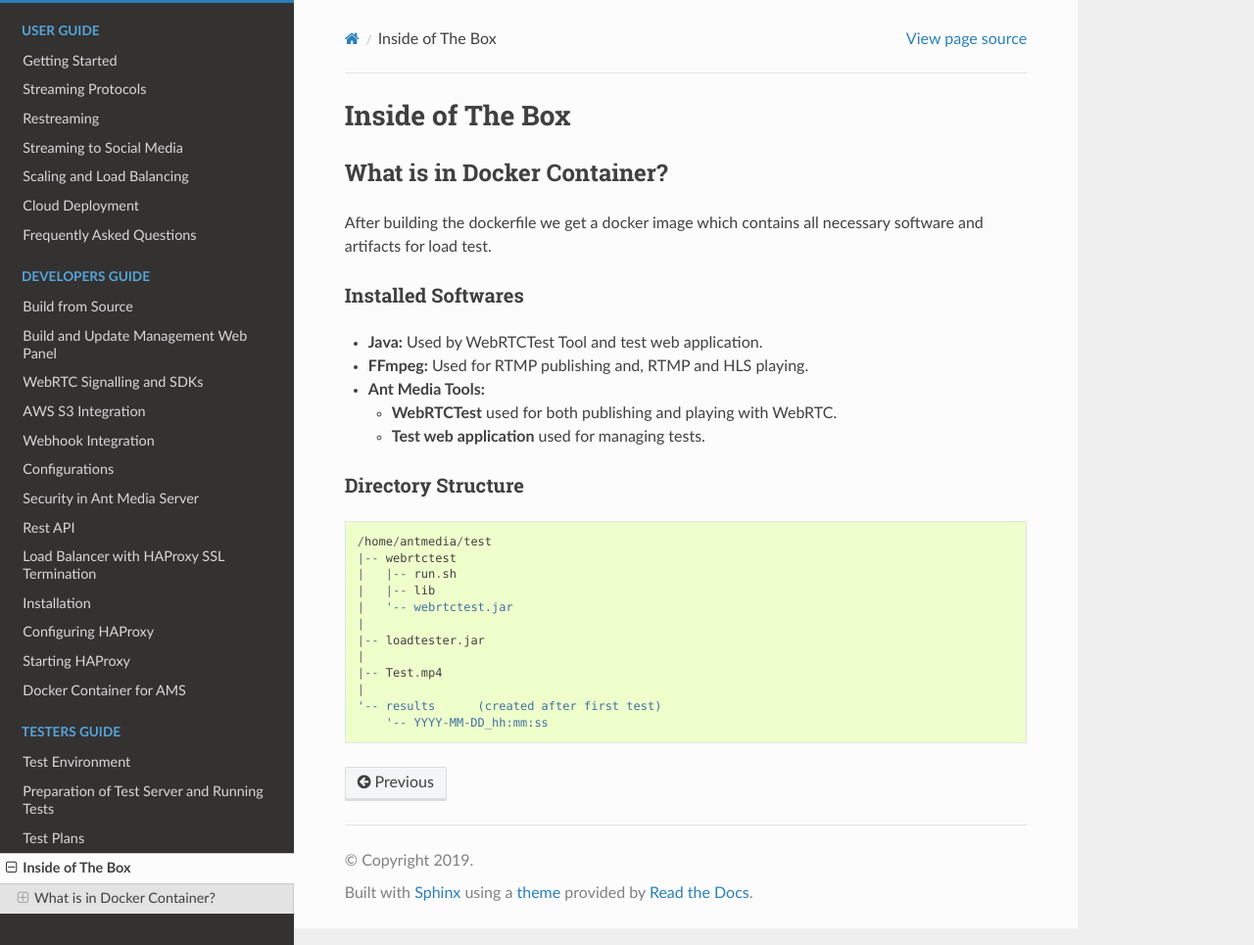
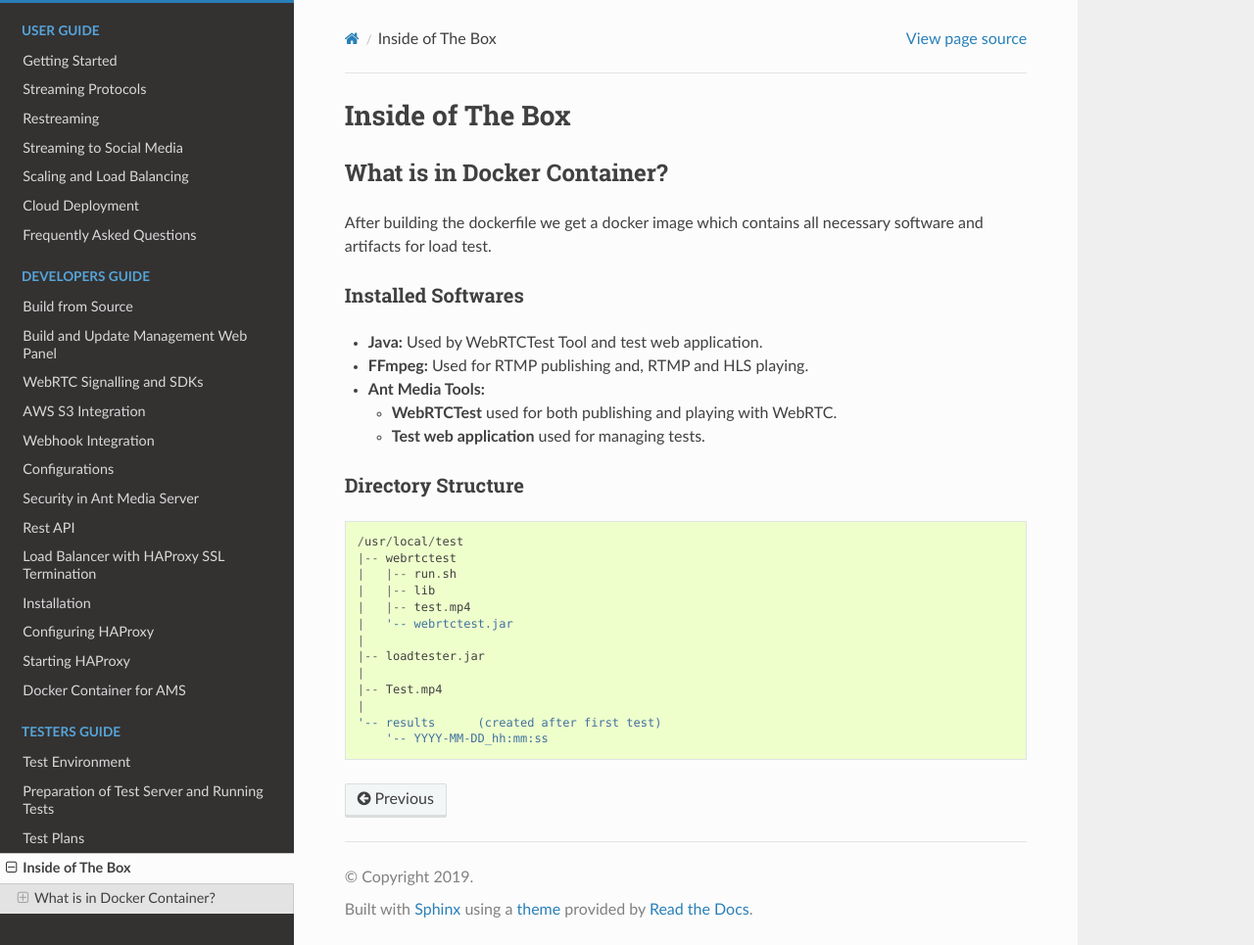
Before and after one commit to sachinmsahrma/Ant-Media-Docs, a Sphinx documentation site: the page built from docs/Inside-of-The-Box.rst, in a window 1280 px wide and 965 px high. Shown: the whole window at 98% size. Built offline with Sphinx 7.4.7 and the Read the Docs theme 2.0.0, drawn with Linux system fonts in a browser that asks for light colours.

Commit message:
Update Inside-of-The-Box.rst

```diff
--- a/docs/Inside-of-The-Box.rst
+++ b/docs/Inside-of-The-Box.rst
@@ -20,10 +20,11 @@
 
 ::
 
-   /home/antmedia/test
+   /usr/local/test
    |-- webrtctest
    |   |-- run.sh
    |   |-- lib
+   |   |-- test.mp4
    |   '-- webrtctest.jar
    |
    |-- loadtester.jar
```
